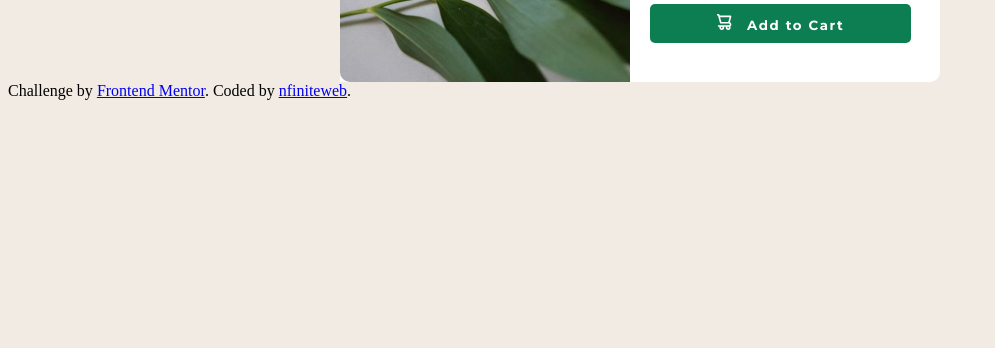
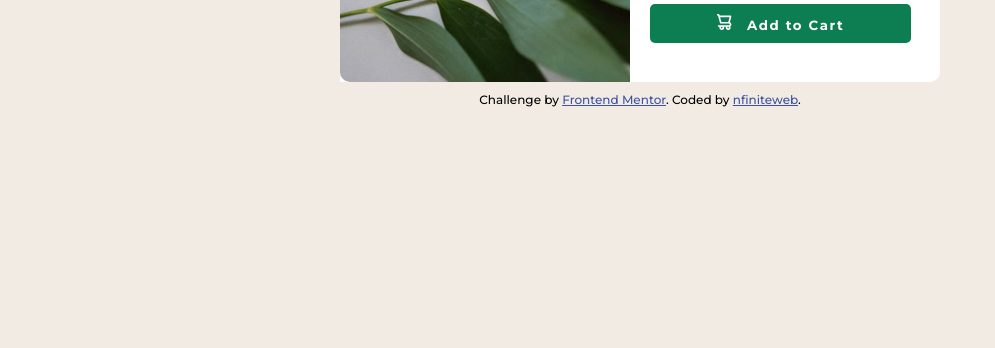
Before and after one commit to ohkamanda/product-preview-card, a plain HTML site: page index.html in a window 1280 px wide. Shown: the part 452-800 px from the top of the page, without its empty margins (0-995 px from the left). Drawn offline with Linux system fonts and the light colour scheme.

Commit message:
Update style.css

```diff
--- a/style.css
+++ b/style.css
@@ -132,7 +132,7 @@ button img {
     padding-right: 10px;
 }
 
-.attribution {
+.footer {
     left: 0;
     bottom: 10px;
     padding-top: 10px;
@@ -142,6 +142,6 @@ button img {
     font-family: 'Montserrat', sans-serif;
   }
 
-  .attribution a {
+ .footer a {
     color: hsl(228, 45%, 44%);
   }
```
